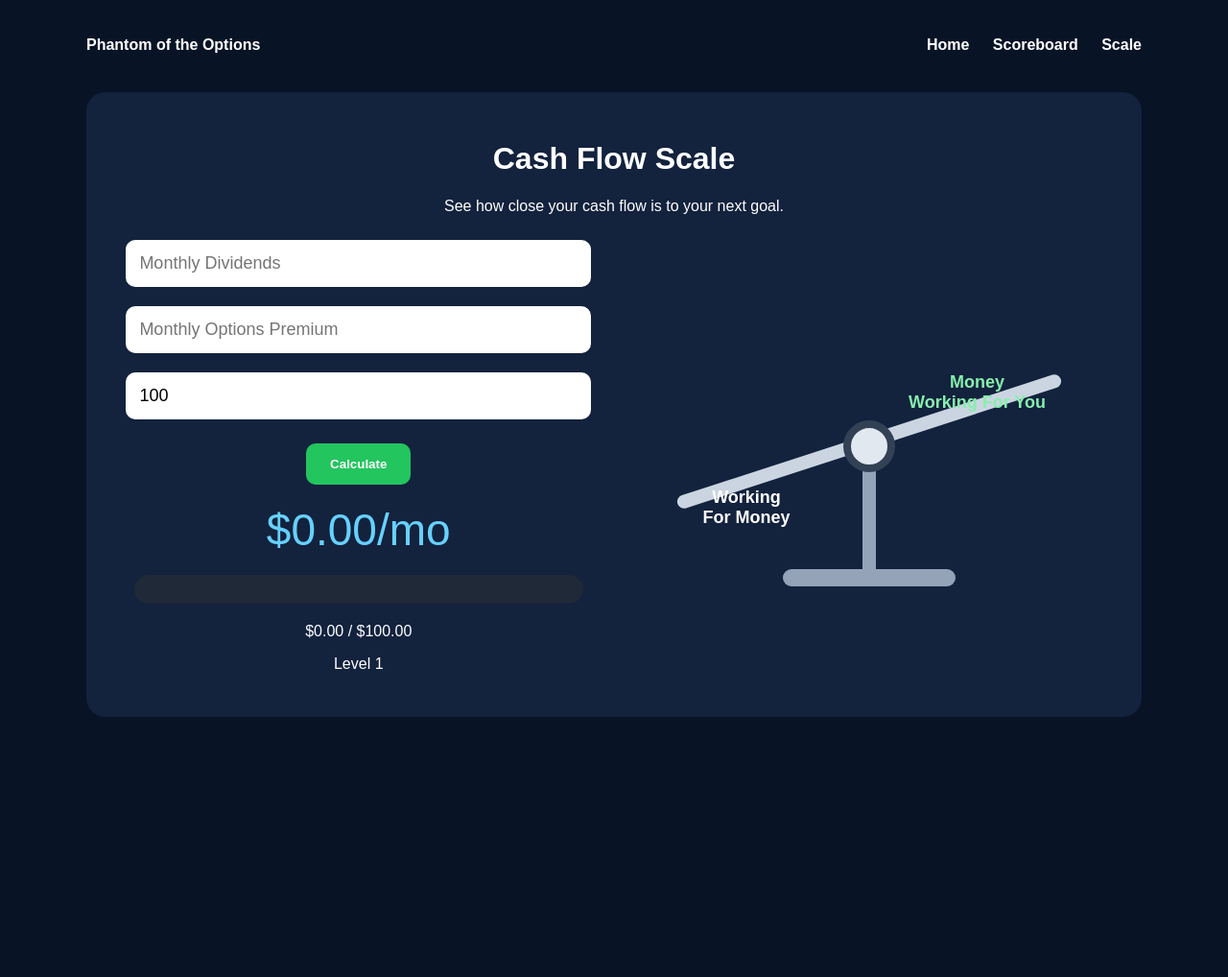
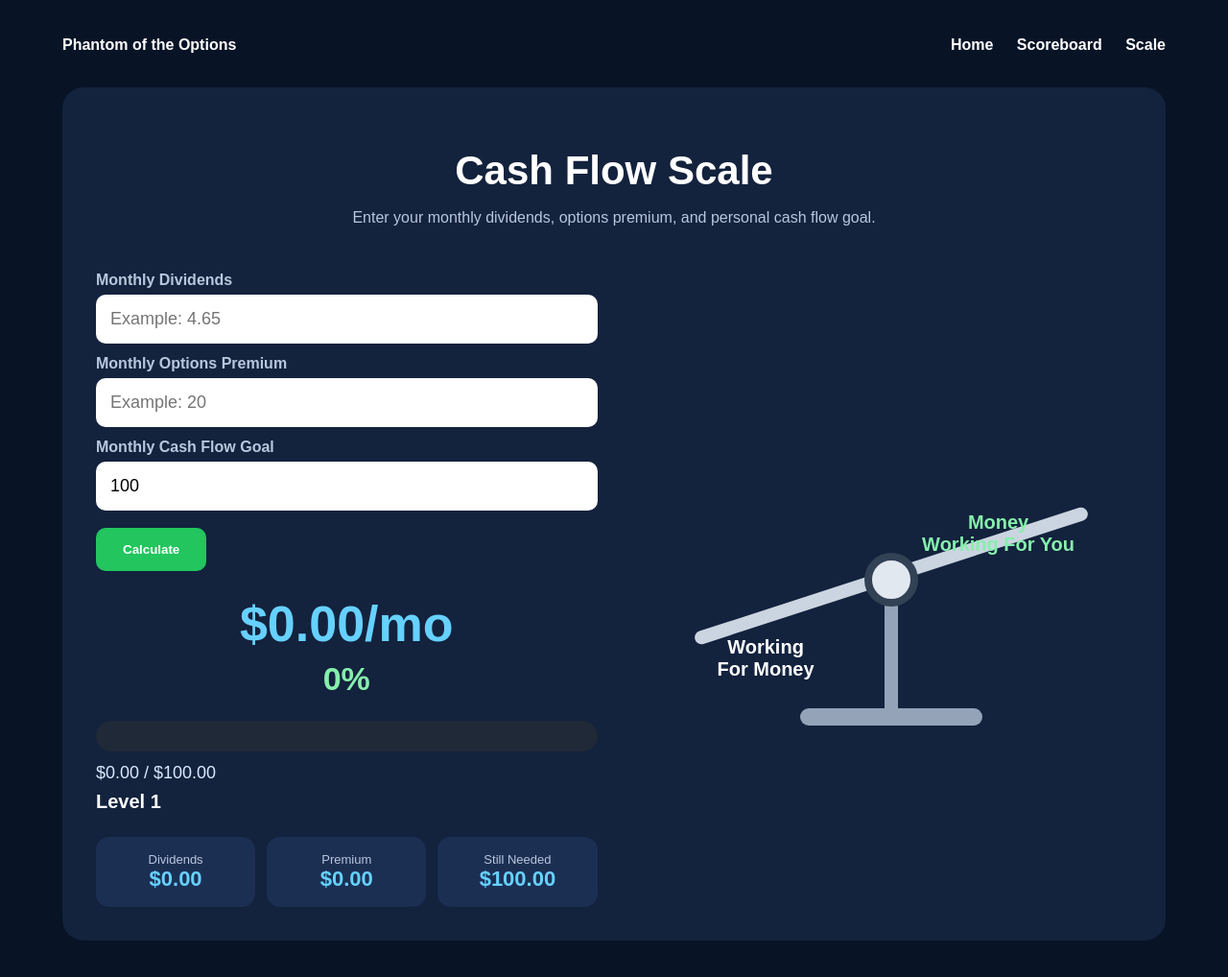
Before and after one commit to PhantomOfTheOptions/phantom-cashflow, a plain HTML site: page scale.html in a window 1280 px wide. Shown: the whole page at 96% size. Before the commit the page ends 800 px from the top, so only its background shows below. Drawn offline with Linux system fonts and the light colour scheme.

Commit message:
Update scale.html
Clean up scale page

```diff
--- a/scale.html
+++ b/scale.html
@@ -3,30 +3,56 @@
 <head>
 <title>Cash Flow Scale</title>
 <style>
-body{background:#081326;color:white;font-family:Arial;padding:30px;text-align:center;}
-.container{max-width:1100px;margin:auto;}
-.nav{display:flex;justify-content:space-between;margin-bottom:40px;}
+body{background:#081326;color:white;font-family:Arial;padding:30px;}
+.container{max-width:1150px;margin:auto;}
+.nav{display:flex;justify-content:space-between;margin-bottom:35px;}
 .nav a{color:white;text-decoration:none;margin-left:20px;font-weight:bold;}
-.card{background:#13223d;padding:30px;border-radius:20px;}
-.grid{display:grid;grid-template-columns:1fr 1fr;gap:25px;align-items:center;}
-input{padding:14px;width:90%;margin:10px;border-radius:10px;border:none;font-size:18px;}
-button{padding:14px 25px;background:#22c55e;color:white;border:none;border-radius:10px;font-weight:bold;margin-top:15px;}
-.result{font-size:46px;color:#66d1ff;margin:20px;}
-.progress-wrap{background:#1f2937;border-radius:30px;overflow:hidden;height:30px;margin:20px;}
+.card{background:#13223d;padding:35px;border-radius:22px;}
+h1{text-align:center;font-size:42px;margin-bottom:8px;}
+.subtitle{text-align:center;color:#b9c7dd;margin-bottom:35px;}
+.grid{display:grid;grid-template-columns:1fr 1fr;gap:35px;align-items:center;}
+label{display:block;margin:12px 0 6px;color:#b9c7dd;font-weight:bold;}
+input{padding:15px;width:100%;border-radius:10px;border:none;font-size:18px;box-sizing:border-box;}
+button{padding:15px 28px;background:#22c55e;color:white;border:none;border-radius:10px;font-weight:bold;margin-top:18px;cursor:pointer;}
+.result-box{text-align:center;margin-top:25px;}
+.cashflow{font-size:52px;color:#66d1ff;font-weight:bold;}
+.percent{font-size:34px;color:#86efac;font-weight:bold;margin-top:8px;}
+.progress-wrap{background:#1f2937;border-radius:30px;overflow:hidden;height:32px;margin:24px 0 12px;}
 .progress-bar{height:100%;width:0%;background:linear-gradient(90deg,#22c55e,#38bdf8);}
-.scale-area{height:320px;position:relative;}
+.details{color:#dbeafe;font-size:18px;}
+.level{font-size:20px;font-weight:bold;margin-top:8px;color:#ffffff;}
+.scale-area{height:360px;position:relative;}
 .beam{
-  width:420px;height:14px;background:#cbd5e1;border-radius:20px;
-  position:absolute;left:50%;top:135px;transform:translateX(-50%) rotate(-18deg);
+  width:430px;height:14px;background:#cbd5e1;border-radius:20px;
+  position:absolute;left:52%;top:165px;transform:translateX(-50%) rotate(-18deg);
   transition:.5s;
 }
-.stand{width:14px;height:145px;background:#94a3b8;position:absolute;left:50%;top:140px;transform:translateX(-50%);}
-.base{width:180px;height:18px;background:#94a3b8;border-radius:20px;position:absolute;left:50%;top:275px;transform:translateX(-50%);}
-.pivot{width:38px;height:38px;background:#e2e8f0;border:8px solid #334155;border-radius:50%;position:absolute;left:50%;top:120px;transform:translateX(-50%);}
-.side-label{position:absolute;font-weight:bold;font-size:18px;}
-.left-label{left:80px;top:190px;}
-.right-label{right:70px;top:70px;color:#86efac;}
-@media(max-width:900px){.grid{grid-template-columns:1fr}.beam{width:300px}.left-label{left:20px}.right-label{right:20px}}
+.stand{width:14px;height:150px;background:#94a3b8;position:absolute;left:52%;top:170px;transform:translateX(-50%);}
+.base{width:190px;height:18px;background:#94a3b8;border-radius:20px;position:absolute;left:52%;top:310px;transform:translateX(-50%);}
+.pivot{width:40px;height:40px;background:#e2e8f0;border:8px solid #334155;border-radius:50%;position:absolute;left:52%;top:148px;transform:translateX(-50%);}
+.side-label{position:absolute;font-weight:bold;font-size:20px;text-align:center;}
+.left-label{left:90px;top:235px;}
+.right-label{right:60px;top:105px;color:#86efac;}
+.summary-card{
+  margin-top:25px;
+  display:grid;
+  grid-template-columns:repeat(3,1fr);
+  gap:12px;
+}
+.mini{
+  background:#1b2f53;
+  padding:16px;
+  border-radius:14px;
+  text-align:center;
+}
+.mini span{display:block;color:#b9c7dd;font-size:13px;}
+.mini strong{font-size:22px;color:#66d1ff;}
+@media(max-width:900px){
+  .grid{grid-template-columns:1fr}
+  .beam{width:310px}
+  .left-label{left:20px}
+  .right-label{right:20px}
+}
 </style>
 </head>
 <body>
@@ -44,26 +70,48 @@ button{padding:14px 25px;background:#22c55e;color:white;border:none;border-radiu
 
 <div class="card">
 <h1>Cash Flow Scale</h1>
-<p>See how close your cash flow is to your next goal.</p>
+<p class="subtitle">Enter your monthly dividends, options premium, and personal cash flow goal.</p>
 
 <div class="grid">
 
 <div>
-  <input id="dividends" type="number" placeholder="Monthly Dividends">
-  <input id="premium" type="number" placeholder="Monthly Options Premium">
-  <input id="goal" type="number" placeholder="Monthly Goal" value="100">
+  <label>Monthly Dividends</label>
+  <input id="dividends" type="number" placeholder="Example: 4.65">
 
-  <br>
+  <label>Monthly Options Premium</label>
+  <input id="premium" type="number" placeholder="Example: 20">
+
+  <label>Monthly Cash Flow Goal</label>
+  <input id="goal" type="number" placeholder="Example: 100" value="100">
+
   <button onclick="calculate()">Calculate</button>
 
-  <div class="result" id="cashflow">$0.00/mo</div>
+  <div class="result-box">
+    <div class="cashflow" id="cashflow">$0.00/mo</div>
+    <div class="percent" id="percent">0%</div>
+  </div>
 
   <div class="progress-wrap">
     <div class="progress-bar" id="bar"></div>
   </div>
 
-  <p id="details">$0.00 / $100.00</p>
-  <p id="level">Level 1</p>
+  <div class="details" id="details">$0.00 / $100.00</div>
+  <div class="level" id="level">Level 1</div>
+
+  <div class="summary-card">
+    <div class="mini">
+      <span>Dividends</span>
+      <strong id="dividendOut">$0.00</strong>
+    </div>
+    <div class="mini">
+      <span>Premium</span>
+      <strong id="premiumOut">$0.00</strong>
+    </div>
+    <div class="mini">
+      <span>Still Needed</span>
+      <strong id="neededOut">$100.00</strong>
+    </div>
+  </div>
 </div>
 
 <div class="scale-area">
@@ -87,10 +135,16 @@ function calculate(){
 
   const total = dividends + premium;
   const progress = Math.min((total / goal) * 100, 100);
+  const needed = Math.max(goal - total, 0);
 
   document.getElementById('cashflow').innerText = `$${total.toFixed(2)}/mo`;
+  document.getElementById('percent').innerText = `${progress.toFixed(1).replace('.0','')}%`;
   document.getElementById('bar').style.width = `${progress}%`;
   document.getElementById('details').innerText = `$${total.toFixed(2)} / $${goal.toFixed(2)}`;
+
+  document.getElementById('dividendOut').innerText = `$${dividends.toFixed(2)}`;
+  document.getElementById('premiumOut').innerText = `$${premium.toFixed(2)}`;
+  document.getElementById('neededOut').innerText = `$${needed.toFixed(2)}`;
 
   let level = 1;
   if(progress >= 100) level = 10;
```
